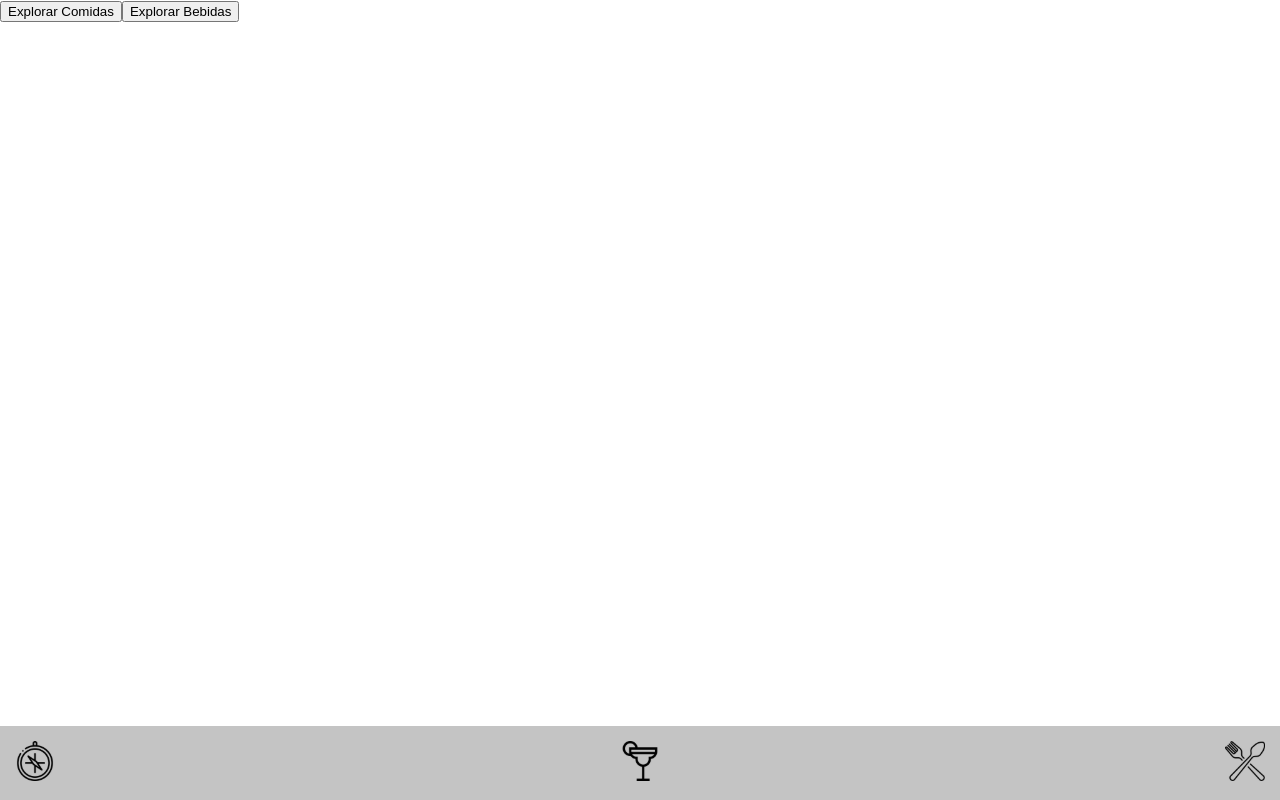
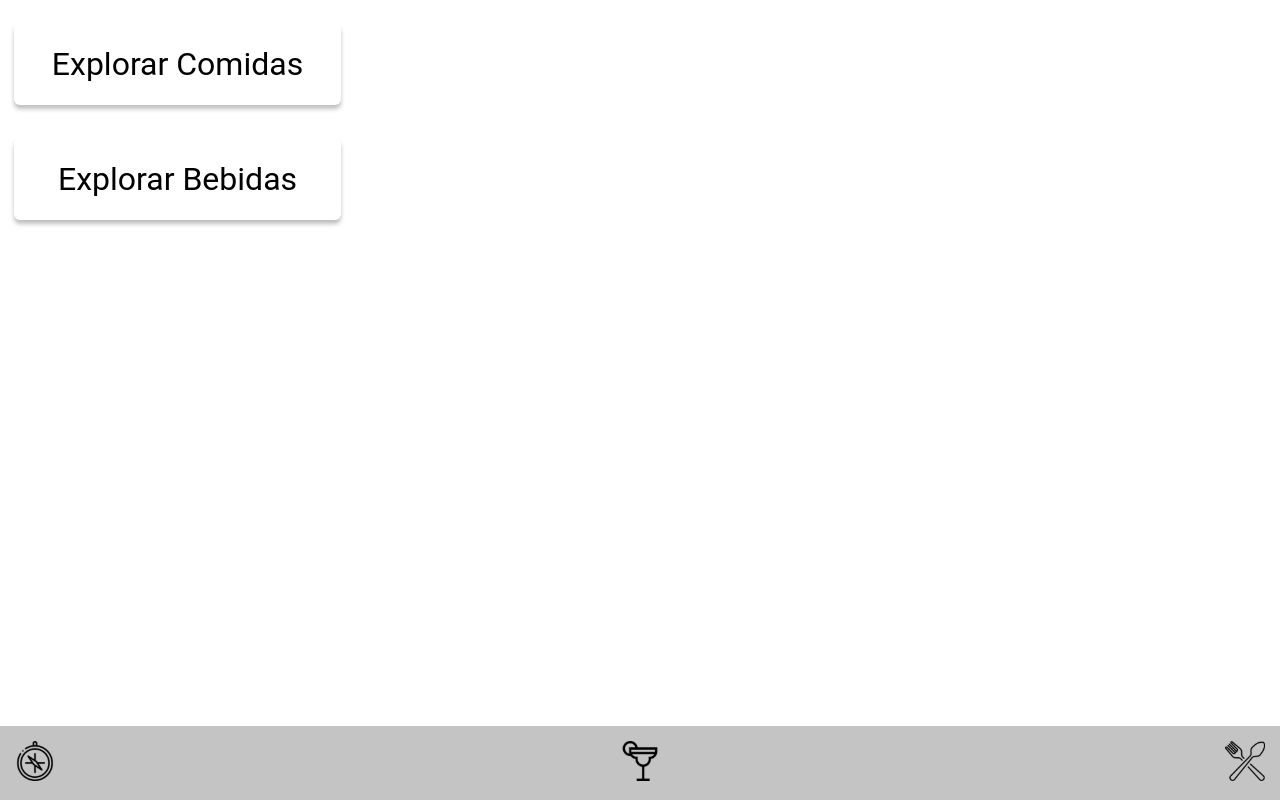
Before and after one commit to tryber/sd-01-week19-recipes-app-2, a React (Create React App) app: page /explorer in a window 1280 px wide. Built offline with nearby package versions, Linux system fonts and the light colour scheme.

Commit message:
finalizado task

```diff
--- a/src/pages/Explorer.jsx
+++ b/src/pages/Explorer.jsx
@@ -1,14 +1,16 @@
 import React from 'react';
 import Footer from '../components/Footer';
-import '../style/Footer.css';
+import { Link } from 'react-router-dom';
+import "../style/Explorer.css"
+
 
 
 function Explorer() {
   return (
     <div>
-      <div>
-        <button>Explorar Comidas</button>
-        <button>Explorar Bebidas</button>
+      <div className="content-btn">
+        <button className="btn one"><Link className="link" to="/food">Explorar Comidas</Link></button>
+        <button className="btn two"><Link className="link" to="/food">Explorar Bebidas</Link></button>
       </div>
       <Footer />
     </div>
--- /dev/null
+++ b/src/style/Explorer.css
@@ -0,0 +1,32 @@
+.btn {
+  background-color: #fff;
+  border: 0;
+  border-radius: 6px;
+  box-shadow: 0px 4px 4px rgba(0, 0, 0, 0.25);
+  font-family: Roboto;
+  font-size: 32px;
+  font-style: normal;
+  font-weight: normal;
+  height: 82px;
+  line-height: 37px;
+  margin-left: 14px;
+  width: 327px;
+}
+
+.link {
+  text-decoration: none;
+  color: #000;
+}
+
+.content-btn {
+  display: flex;
+  flex-direction: column;
+}
+
+.two {
+  margin-top: 33px;
+}
+
+.one {
+  margin-top: 23px;
+}
```
